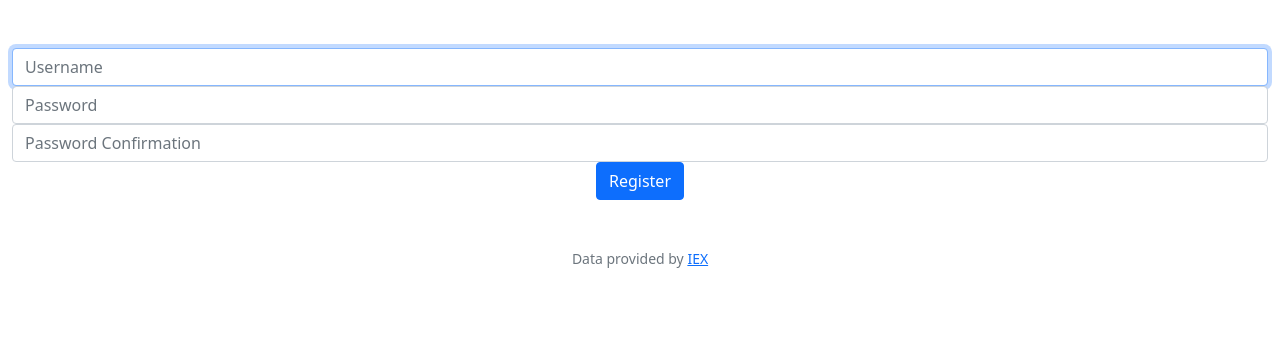
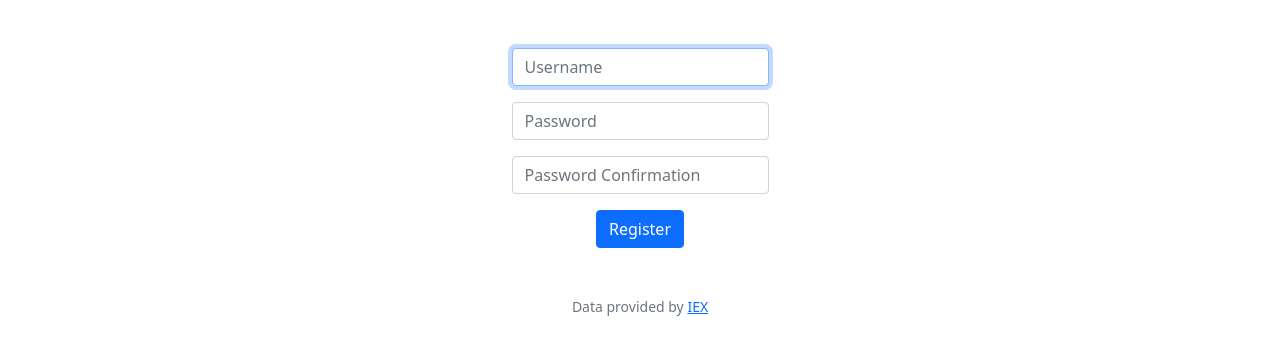
Before and after one commit to MdTs121220/csx50, a Flask app: page /register in a window 1280 px wide. Shown: the part 76-431 px from the top of the page. Run offline with Flask 2, Linux system fonts and the light colour scheme; some libraries are stand-ins or nearby versions.

Commit message:
Thu, Feb 9, 2023, 9:22 PM +09:00

```diff
--- a/finance/templates/register.html
+++ b/finance/templates/register.html
@@ -6,14 +6,14 @@
 
 {% block main %}
     <form action="/register" method="post">
-        <div class="form-group">
-            <input autocomplete="off" autofocus class="form-control" name="username" placeholder="Username" type="text">
+        <div class="mb-3">
+            <input autocomplete="off" autofocus class="form-control mx-auto w-auto" name="username" placeholder="Username" type="text">
         </div>
-        <div class="form-group">
-            <input class="form-control" name="password" placeholder="Password" type="password">
+        <div class="mb-3">
+            <input class="form-control mx-auto w-auto" name="password" placeholder="Password" type="password">
         </div>
-        <div class="form-group">
-            <input class="form-control" name="confirmation" placeholder="Password Confirmation" type="password">
+        <div class="mb-3">
+            <input class="form-control mx-auto w-auto" name="confirmation" placeholder="Password Confirmation" type="password">
         </div>
         <button class="btn btn-primary" type="submit">Register</button>
     </form>
```
Also changed, not shown: finance/finance.db.
